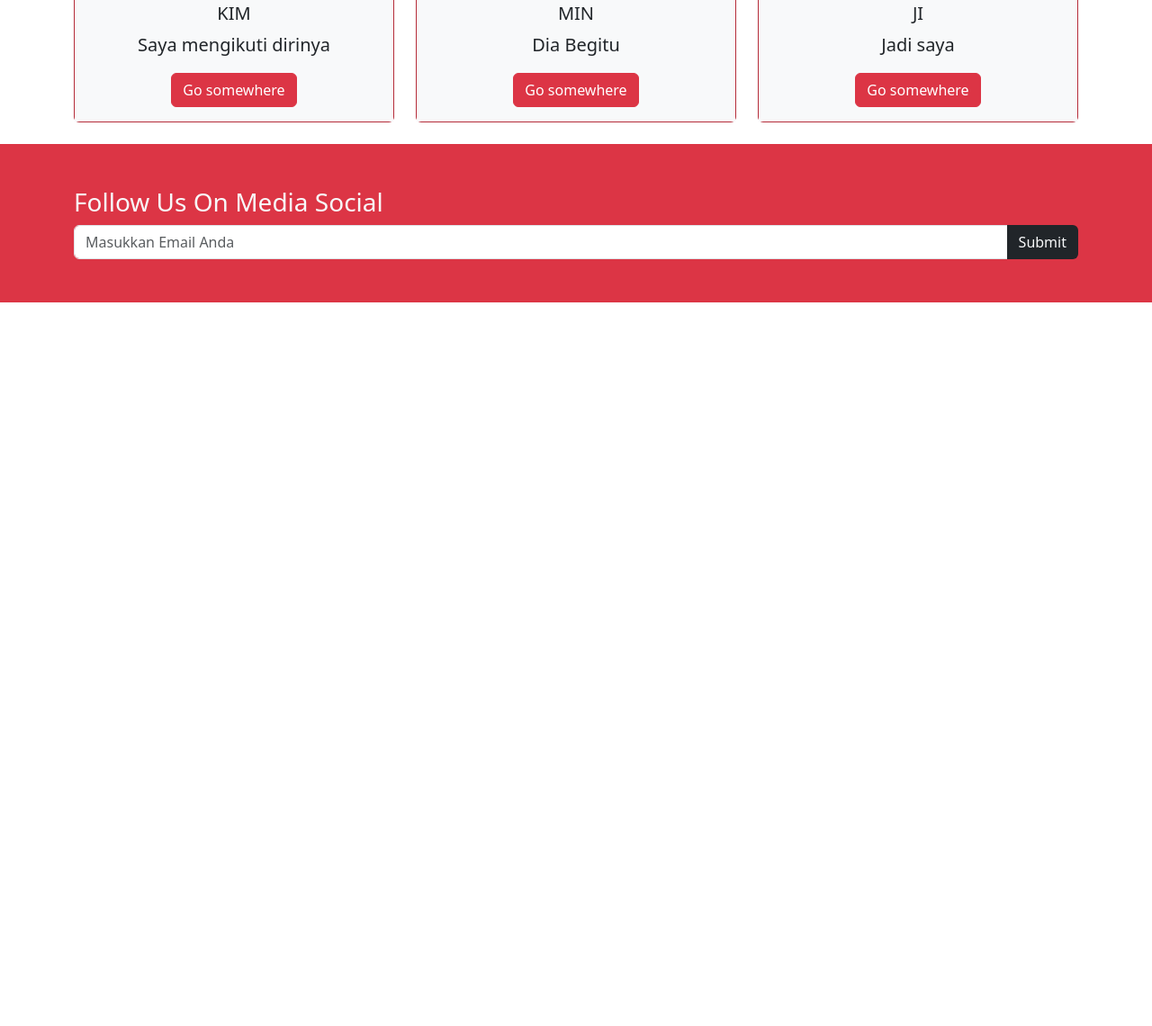
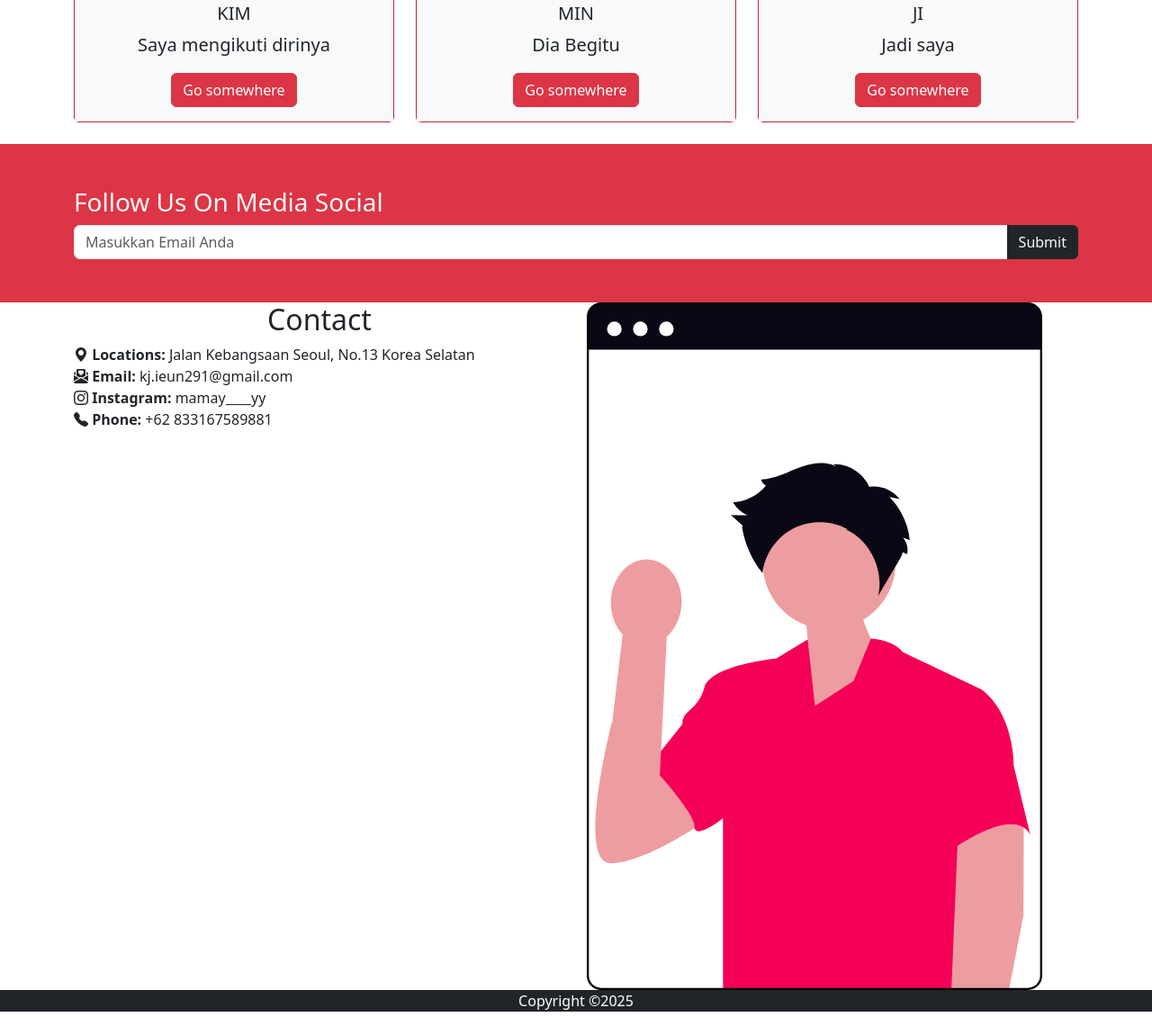
Before and after one commit to MinJeans/Vsc-Luthfi, a plain HTML site: page index.html in a window 1280 px wide. Shown: the part 700-1840 px from the top of the page at 90% size. Before the commit the page ends 1036 px from the top, so only its background shows below. Drawn offline with nearby package versions, Linux system fonts and the light colour scheme.

Commit message:
Update Bootstrap

```diff
--- a/index.html
+++ b/index.html
@@ -6,6 +6,7 @@
     <title>MinJeans</title>
     <link href="https://cdn.jsdelivr.net/npm/bootstrap@5.3.3/dist/css/bootstrap.min.css" rel="stylesheet"
     integrity="sha384-QWTKZyjpPEjISv5WaRU9OFeRpok6YctnYmDr5pNlyT2bRjXh0JMhjY6hW+ALEwIH" crossorigin="anonymous">
+    <link rel="stylesheet" href="https://cdn.jsdelivr.net/npm/bootstrap-icons@1.11.3/font/bootstrap-icons.min.css">
     <link href="css/style.css" rel="stylesheet">
   </head>
   <body>
@@ -120,6 +121,48 @@
         </div>
       </section>
 
+    <!-- Contact -->
+      <section class="pd-5" id="contact">
+        <div class="container">
+          <div class="row g-4">
+            <div class="col-md">
+            <h2 class="text-center md-4">Contact</h2>
+            <ul class="list-group list-group-flush"></ul>
+            <li class="list-group-item">
+              <i class="bi bi-geo-alt-fill"></i>
+            <span class="fw-bold">Locations:</span>
+            Jalan Kebangsaan Seoul, No.13 Korea Selatan
+          </li>
+        <li class="list-group-item">
+          <i class="bi bi-envelope-paper-heart-fill"></i>
+          <span class="fw-bold">Email:</span>
+          kj.ieun291@gmail.com
+        </li>
+        <li class="list-group-item">
+          <i class="bi bi-instagram"></i>
+          <span class="fw-bold">Instagram:</span>
+          mamay____yy
+        </li>
+        <li class="list-group-item">
+          <i class="bi bi-telephone-fill"></i>
+          <span class="fw-bold">Phone:</span>
+          +62 833167589881
+                </li>
+              </ul>
+            </div>
+            <div class="col-md">
+              <img class="d-fluid d-none d-sm-block" src="image/undraw_welcome-aboard_y4e9.svg" alt="header">
+            </div>
+          </div>
+        </div>
+      </section>
+
+      <footer class="pd-5 bg-dark text-white text-center">
+        <p class="Lead">Copyright &copy;2025</p>
+        <a href="" class="position-absolute bottom-0 p-5 end-5"></a>
+
+      </footer>
+
     <script src="https://cdn.jsdelivr.net/npm/bootstrap@5.3.3/dist/js/bootstrap.min.js" integrity="sha384-0pUGZvbkm6XF6gxjEnlmuGrJXVbNuzT9qBBavbLwCsOGabYfZo0T0to5eqruptLy" crossorigin="anonymous"></script>
     <script src="https://cdn.jsdelivr.net/npm/@popperjs/core@2.11.8/dist/umd/popper.min.js" integrity="sha384-I7E8VVD/ismYTF4hNIPjVp/Zjvgyol6VFvRkX/vR+Vc4jQkC+hVqc2pM8ODewa9r" crossorigin="anonymous"></script>
   </body>
```
Also changed, not shown: image/undraw_welcome-aboard_y4e9.svg (added).
